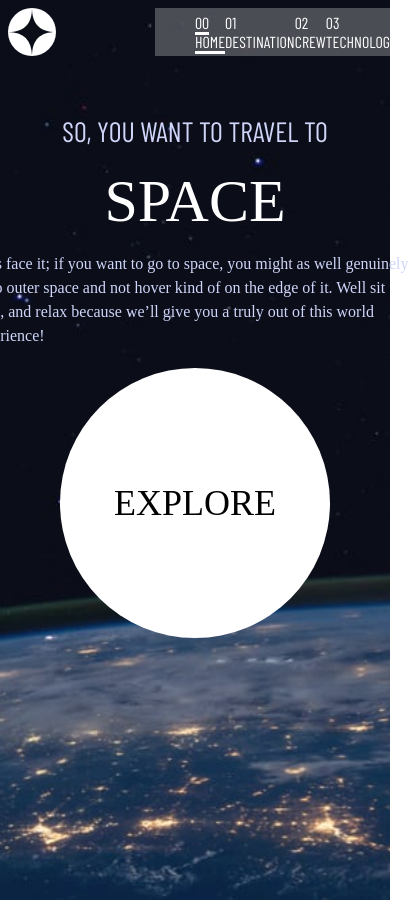
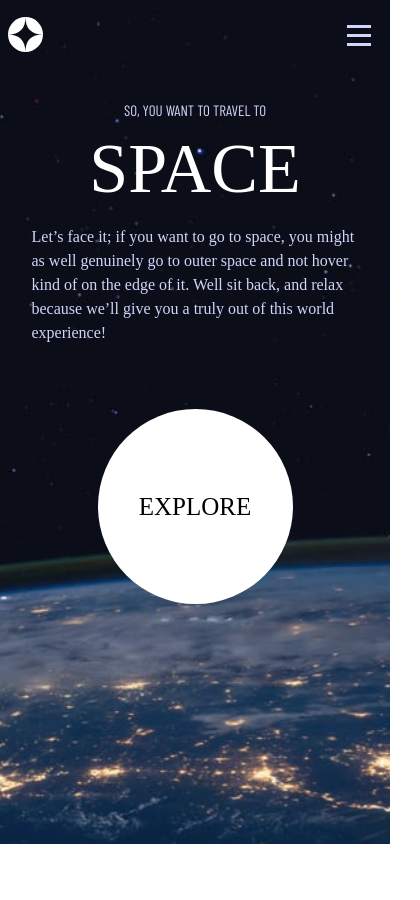
Before and after one commit to GYauck/space-tourism, a React (Create React App) app: page / in a window 390 px wide. Shown: the whole page, 420 px wide, since content can reach past the window. After the commit the page ends 844 px from the top, so only its background shows below. Built offline with nearby package versions, Linux system fonts and the light colour scheme; a web font is replaced by a local one.

Commit message:
HamburguerNav & phone responsive WIP

```diff
--- a/src/Components/Navbar/Navbar.jsx
+++ b/src/Components/Navbar/Navbar.jsx
@@ -1,10 +1,14 @@
-import React from "react";
+import React, { useState } from "react";
 import "./navbar.css";
 import Logo from "../../assets/shared/logo.svg";
+import HamburguerLogo from "../../assets/shared/icon-hamburger.svg"
+import XLogo from "../../assets/shared/icon-close.svg"
 import { NavLink } from "react-router-dom";
 
 const Navbar = () => {
   let activeClassName = "active";
+  const [nav, setNav] = useState(false);
+  const handleClick = () => setNav(!nav);
 
   return (
     <nav>
@@ -14,7 +18,57 @@ const Navbar = () => {
         </div>
         <hr />
 
+        {/* Normal Nav */}
         <ul className="navLinks">
+          <li className="navText">
+            <NavLink
+              to={"/"}
+              className={({ isActive }) =>
+                isActive ? activeClassName : undefined
+              }
+            >
+              00 HOME
+            </NavLink>
+          </li>
+          <li className="navText">
+            <NavLink
+              to={"/destination"}
+              className={({ isActive }) =>
+                isActive ? activeClassName : undefined
+              }
+            >
+              01 DESTINATION
+            </NavLink>
+          </li>
+          <li className="navText">
+            <NavLink
+              to={"/crew"}
+              className={({ isActive }) =>
+                isActive ? activeClassName : undefined
+              }
+            >
+              02 CREW
+            </NavLink>
+          </li>
+          <li className="navText">
+            <NavLink
+              to={"/technology"}
+              className={({ isActive }) =>
+                isActive ? activeClassName : undefined
+              }
+            >
+              03 TECHNOLOGY
+            </NavLink>
+          </li>
+        </ul>
+
+        {/* Hamburger */}
+        <div onClick={handleClick} className="hamburguerIcon">
+          {!nav ? <img src={HamburguerLogo} alt="Hamburguer" /> : <img src={XLogo} alt="X"/>}
+        </div>
+
+        {/* Mobile Nav */}
+        <ul className={!nav ? "mobileMenu" : "mobileMenuDisplay"}>
           <li className="navText">
             <NavLink
               to={"/"}
--- a/src/Components/Navbar/navbar.css
+++ b/src/Components/Navbar/navbar.css
@@ -47,8 +47,17 @@ hr {
   border-bottom: 3px solid white;
 }
 
+.mobileMenu {
+  display: none;
+}
+
+.hamburguerIcon {
+  display: none;
+}
+
 /* Responsive  */
 
+/* Tablets  */
 @media only screen and (max-width: 1024px) {
   .navContainer {
     padding-top: 1vh;
@@ -59,5 +68,50 @@ hr {
   }
 }
 
+/* Phones  */
 @media only screen and (max-width: 480px) {
+
+  .logo {
+    margin-top: 1vh;
+    width: 35px;
+    height: 35px;
+  }
+  .navContainer {
+    display: flex;
+    justify-content: space-between;
+  }
+
+  .navLinks {
+    display: none;
+  }
+
+  .hamburguerIcon {
+    display: flex;
+    width: 24px;
+    height: 21px;
+    margin-top: 2vh;
+    margin-right: 5vw;
+    z-index: 5;
+  }
+
+  .mobileMenu {
+    background-color: red;
+  }
+
+  .mobileMenuDisplay {
+    background: rgba(73, 70, 70, 0.986) 50%;
+    height: 100vh;
+    width: 50vw;
+    right: 0;
+    position: absolute;
+    margin-top: 0;
+    z-index: 2;
+
+  }
+
+  .navText {
+    margin-top: 10vh;
+  }
+
+
 }
--- a/src/Pages/Destination/destination.module.css
+++ b/src/Pages/Destination/destination.module.css
@@ -199,4 +199,73 @@
 
 /* Phones  */
 @media only screen and (max-width: 480px) {
+  .background {
+    background-image: url("/src/assets/destination/background-destination-mobile.jpg");
+    background-repeat: no-repeat;
+    background-size: cover;
+    background-position: center;
+    height: 100vh;
+  }
+
+  .fullContainer {
+    display: flex;
+    flex-direction: column;
+    margin-top: 2vh;
+  }
+
+  .rightContainer {
+    width: 100vw;
+  }
+
+  .title {
+    margin: 0;
+    width: 221px;
+    height: 19px;
+    font-size: 16px;
+    letter-spacing: 2.7px;
+    margin-bottom: 5vh;
+  }
+
+  .planetImg {
+    width: 170px;
+    height: 170px;
+  }
+
+  .ulNav {
+    display: flex;
+    justify-content: center;
+    margin: 0;
+  }
+
+  .ulButton {
+    font-size: 14px;
+  }
+
+  .activeButtom {
+    font-size: 14px;
+  }
+
+  .planetName {
+    font-size: 56px;
+  }
+
+  .pDescription {
+    width: 90vw;
+  }
+
+  .liTravel {
+    font-size: 12px;
+    width: 40vw;
+    align-items: center;
+  }
+
+  .liDistance {
+    font-size: 12px;
+    width: 40vw;
+    align-items: center;
+  }
+
+  .spanDescription {
+    font-size: 24px;
+  }
 }
--- a/src/Pages/Home/home.module.css
+++ b/src/Pages/Home/home.module.css
@@ -7,6 +7,7 @@ body {
     background-image: url("/src/assets/home/background-home-desktop.jpg");
     background-repeat: no-repeat;
     background-size: cover;
+    background-position: center;
     height: 100vh;
 }
 
@@ -75,6 +76,7 @@ body {
 
 /* Responsive  */
 
+/* Tablets  */
 @media only screen and (max-width: 1024px) {
     .backgroundHome {
         background-image: url("/src/assets/home/background-home-tablet.jpg");
@@ -106,28 +108,38 @@ body {
     }
 }
 
+/* Phones  */
 @media only screen and (max-width: 480px) {
-    body {
-        margin: 0;
-        padding: 0;
-        max-height: max-content;
-    }
-
     .backgroundHome {
         background-image: url("/src/assets/home/background-home-mobile.jpg");
-        /* background-repeat: no-repeat;
+        background-repeat: no-repeat;
         background-size: cover;
-        background-position: center; */
-        height: 900px;
+        background-position: center;
+        height: 100vh;
 
     }
 
+    .cardContainer {
+        width: 327px;
+        height: 276px;
+        margin-bottom: 5vh;
+    }
+
+    .heading5 {
+        font-size: 15px;
+    }
+
     .heading1 {
-        font-size: 60px;
+        font-size: 70px;
+    }
+
+    .bodyText {
+        width: fit-content;
     }
 
     .exploreCircle {
-        width: 150px;
-        height: 150px;
+        width: 75px;
+        height: 75px;
+        font-size: 25px;
     }
 }
```
